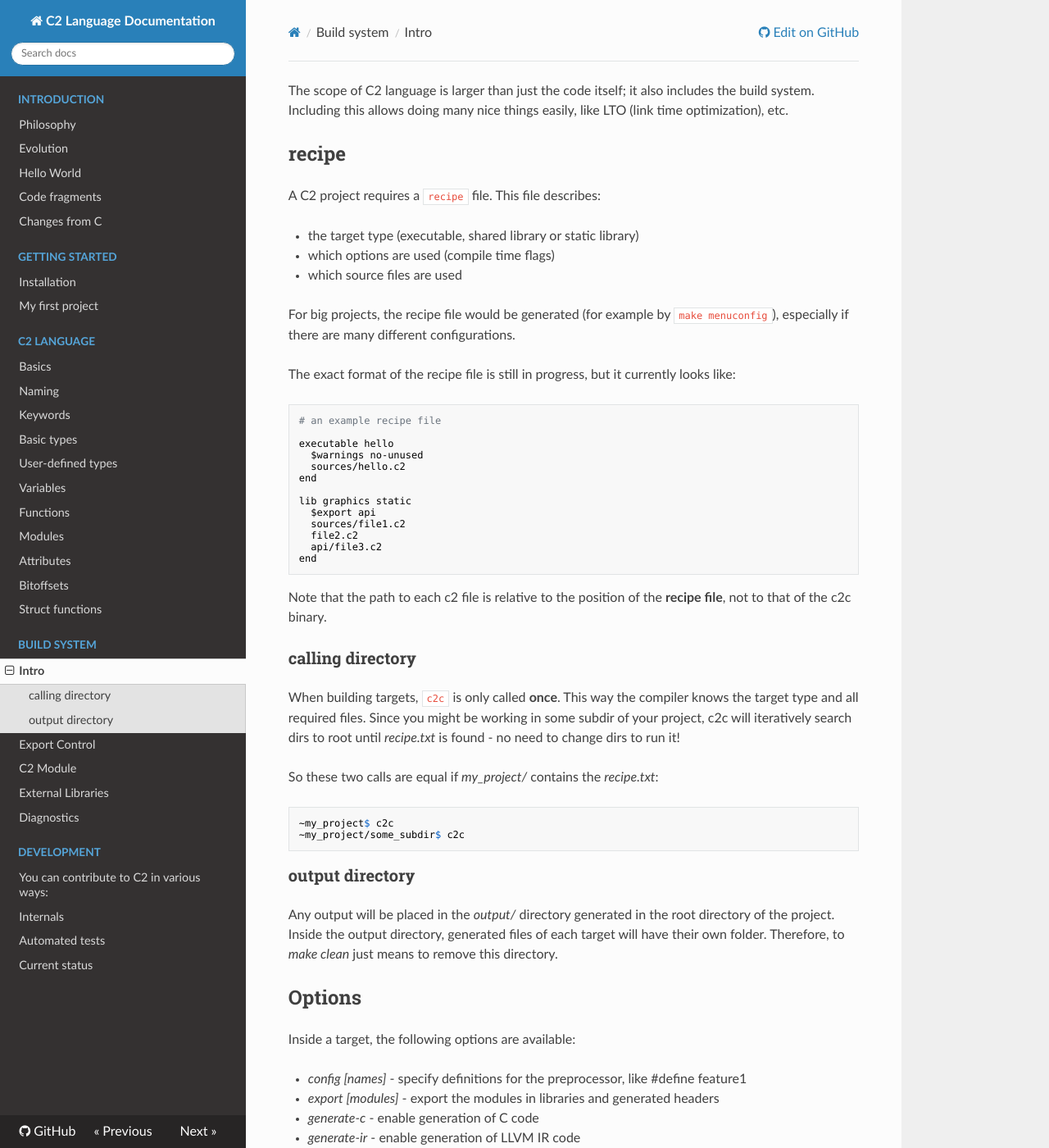
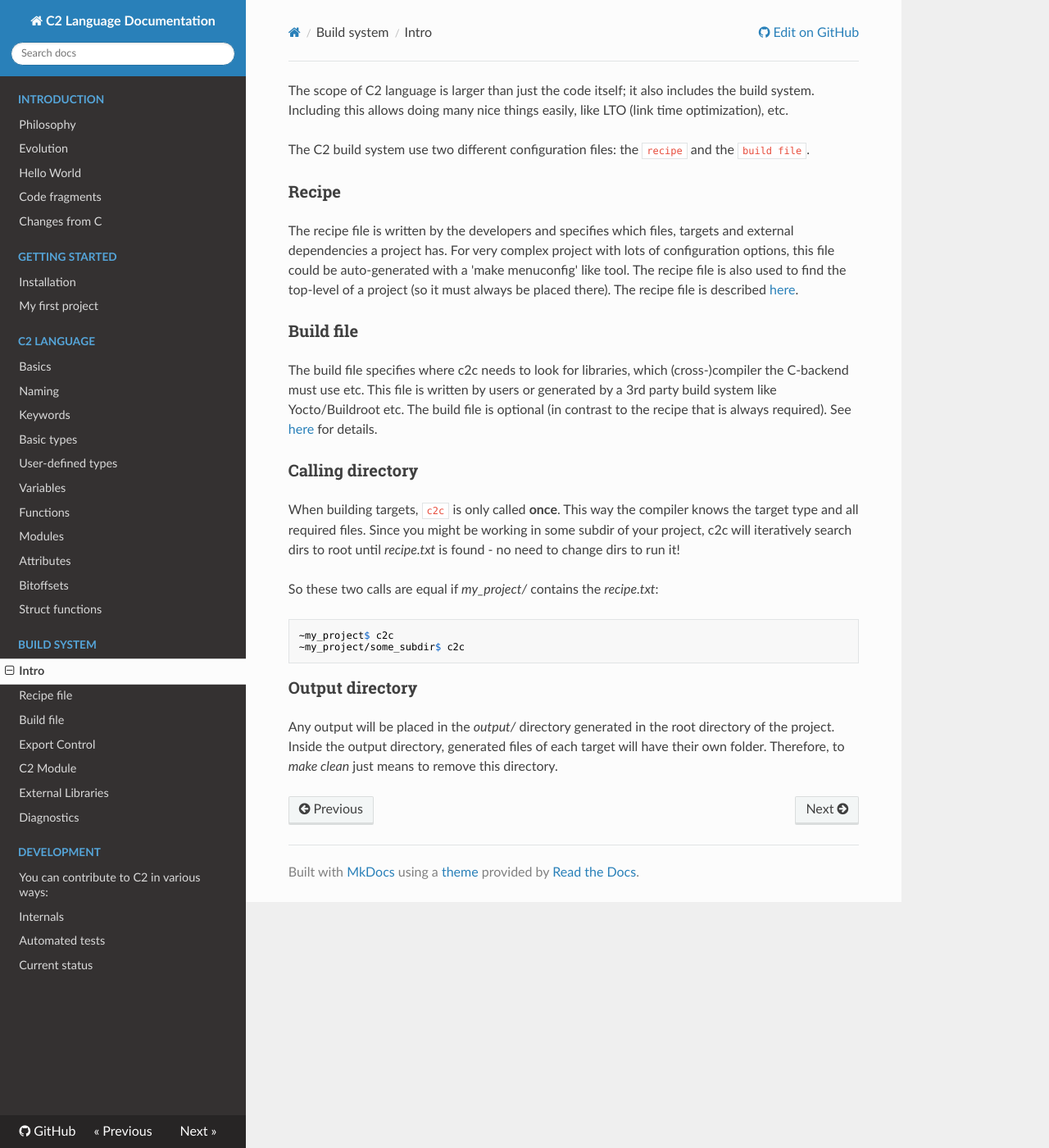
Before and after one commit to c2lang/documentation, an MkDocs documentation site: the page built from documentation/docs/build_system/intro.md, in a window 1280 px wide and 1400 px high. Shown: the whole window at 82% size. Built offline with MkDocs 1.6.1, drawn with Linux system fonts in a browser that asks for light colours; nearby versions of some CDN libraries; old or Windows-style settings are respelled for this version of MkDocs; some of the changed text lies outside the part shown.

Commit message:
docs: updated build section for build file

````diff
--- a/documentation/docs/build_system/intro.md
+++ b/documentation/docs/build_system/intro.md
@@ -3,37 +3,25 @@
 build system. Including this allows doing many nice things easily, like LTO (link
 time optimization), etc.
 
-## recipe
-A C2 project requires a `recipe` file. This file describes:
+The C2 build system use two different configuration files: the `recipe` and the
+`build file`.
 
-* the target type (executable, shared library or static library)
-* which options are used (compile time flags)
-* which source files are used
+### Recipe
+The recipe file is written by the developers and specifies which files,
+targets and external dependencies a project has. For very complex project with lots
+of configuration options, this file could be auto-generated with a 'make menuconfig'
+like tool. The recipe file is also used to find the top-level of a project (so it
+must always be placed there). The recipe file is described
+[here](../build_system/recipe_file.md).
 
-For big projects, the recipe file would be generated (for example by `make menuconfig`),
-especially if there are many different configurations.
+### Build file
+The build file specifies where c2c needs to look for libraries, which (cross-)compiler
+the C-backend must use etc. This file is written by users or generated by a 3rd party
+build system like Yocto/Buildroot etc. The build file is optional (in contrast to
+the recipe that is always required). See [here](../build_system/build_file.md) for details.
 
-The exact format of the recipe file is still in progress, but it currently looks like:
 
-```ini
-# an example recipe file
-
-executable hello
-  $warnings no-unused
-  sources/hello.c2
-end
-
-lib graphics static
-  $export api
-  sources/file1.c2
-  file2.c2
-  api/file3.c2
-end
-```
-Note that the path to each c2 file is relative to the position of the __recipe file__, not
-to that of the c2c binary.
-
-### calling directory
+### Calling directory
 When building targets, `c2c` is only called __once__. This way the compiler knows the
 target type and all required files. Since you might be working in some subdir of your
 project, c2c will iteratively search dirs to root until *recipe.txt* is found - no
@@ -46,20 +34,7 @@
 ```
 
 
-### output directory
+### Output directory
 Any output will be placed in the *output/* directory generated in the root directory of the project.
 Inside the output directory, generated files of each target will have their own folder.
 Therefore, to *make clean* just means to remove this directory.
-
-## Options
-
-Inside a target, the following options are available:
-
- * *config [names]* - specify definitions for the preprocessor, like #define feature1
- * *export [modules]* - export the modules in libraries and generated headers
- * *generate-c* - enable generation of C code
- * *generate-ir* - enable generation of LLVM IR code
- * *warnings [list]* - enable/disable specific warnings during compilation
- * *deps [options]* - enable generation of dependency file with certain options
- * *refs* - generate reference file (used for jumping to definition)
- * *use [libs]* - depend on given libraries
--- a/documentation/mkdocs.yml
+++ b/documentation/mkdocs.yml
@@ -25,6 +25,8 @@
   - language/struct_functions.md
 - Build system:
   - build_system/intro.md
+  - build_system/recipe_file.md
+  - build_system/build_file.md
   - Export Control: build_system/symbols.md
   - C2 Module: build_system/c2module.md
   - External Libraries: build_system/libraries.md
````
Also changed, not shown: documentation/docs/build_system/build_file.md (added, +76 -0 lines), documentation/docs/build_system/recipe_file.md (added, +45 -0 lines).
